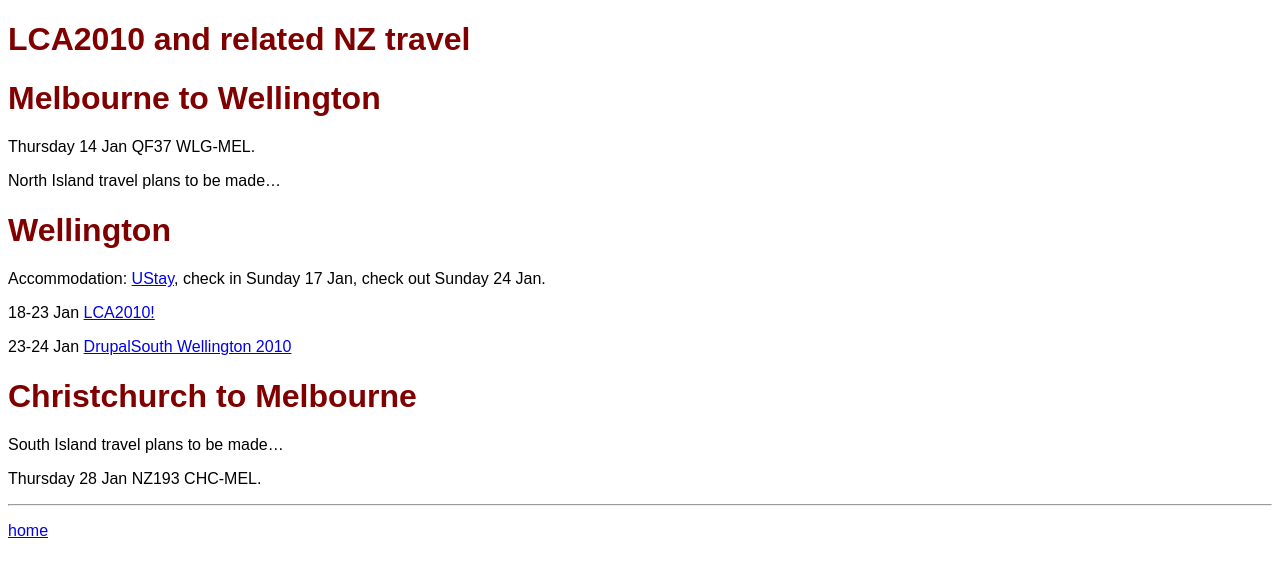
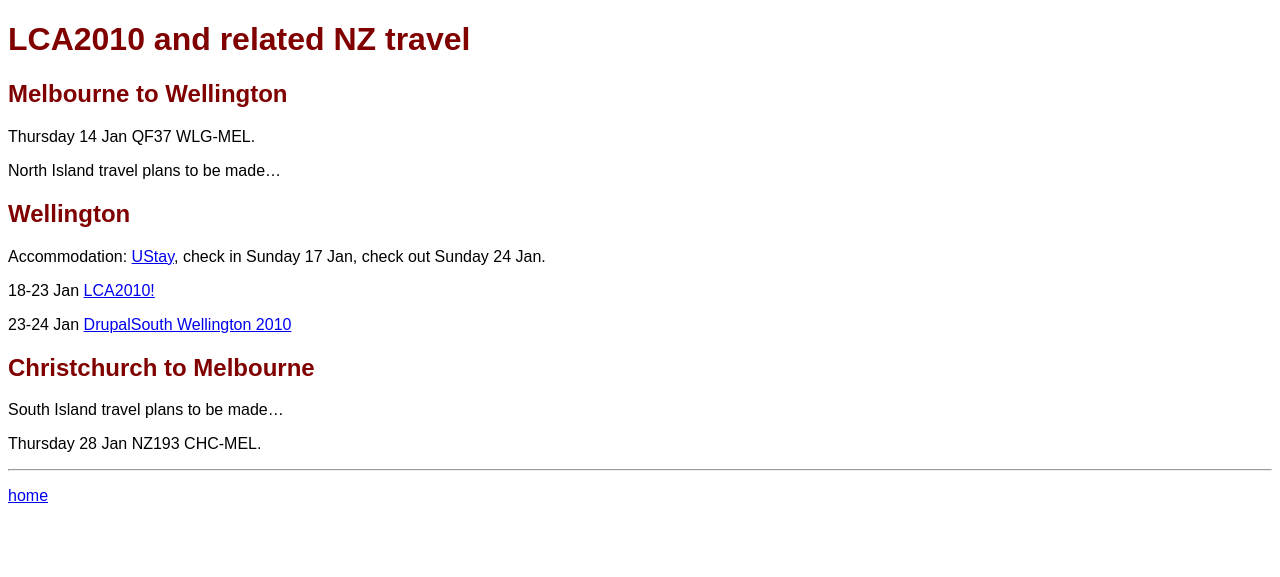
Before and after one commit to claudinec/claudinec.github.io, a Jekyll site: the page built from lca2010/travel.markdown, in a window 1280 px wide. Shown: the top 577 px of the page. Built offline with Jekyll 4.4.1, drawn with Linux system fonts in a browser that asks for light colours.

Commit message:
headings

```diff
--- a/lca2010/travel.markdown
+++ b/lca2010/travel.markdown
@@ -3,13 +3,13 @@
 title: LCA2010 and related NZ travel
 ---
 
-# Melbourne to Wellington
+## Melbourne to Wellington
 
 Thursday 14 Jan QF37 WLG-MEL.
 
 North Island travel plans to be made...
 
-# Wellington
+## Wellington
 
 Accommodation: [UStay](http://www.ustay.co.nz/), check in Sunday 17 Jan, check out Sunday 24 Jan.
 
@@ -17,7 +17,7 @@
 
 23-24 Jan [DrupalSouth Wellington 2010](http://groups.drupal.org/node/26217)
 
-# Christchurch to Melbourne
+## Christchurch to Melbourne
 
 South Island travel plans to be made...
 
```
